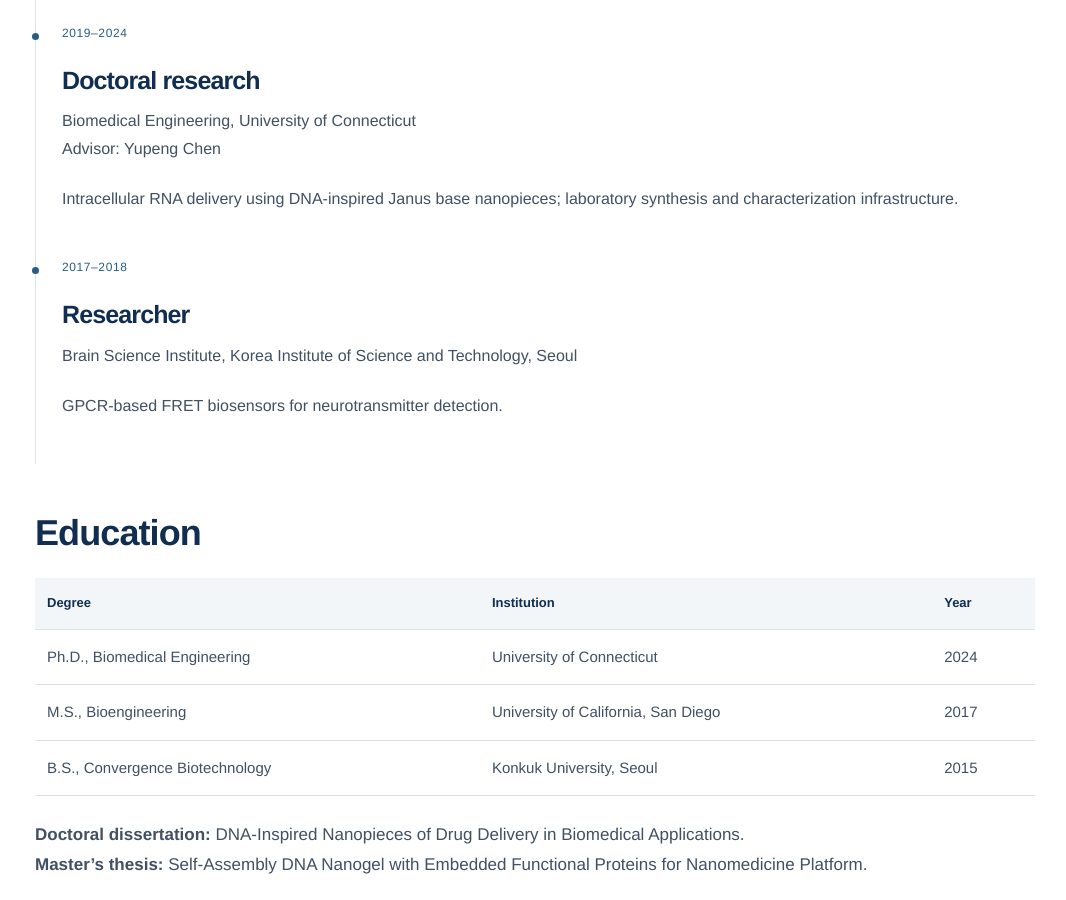
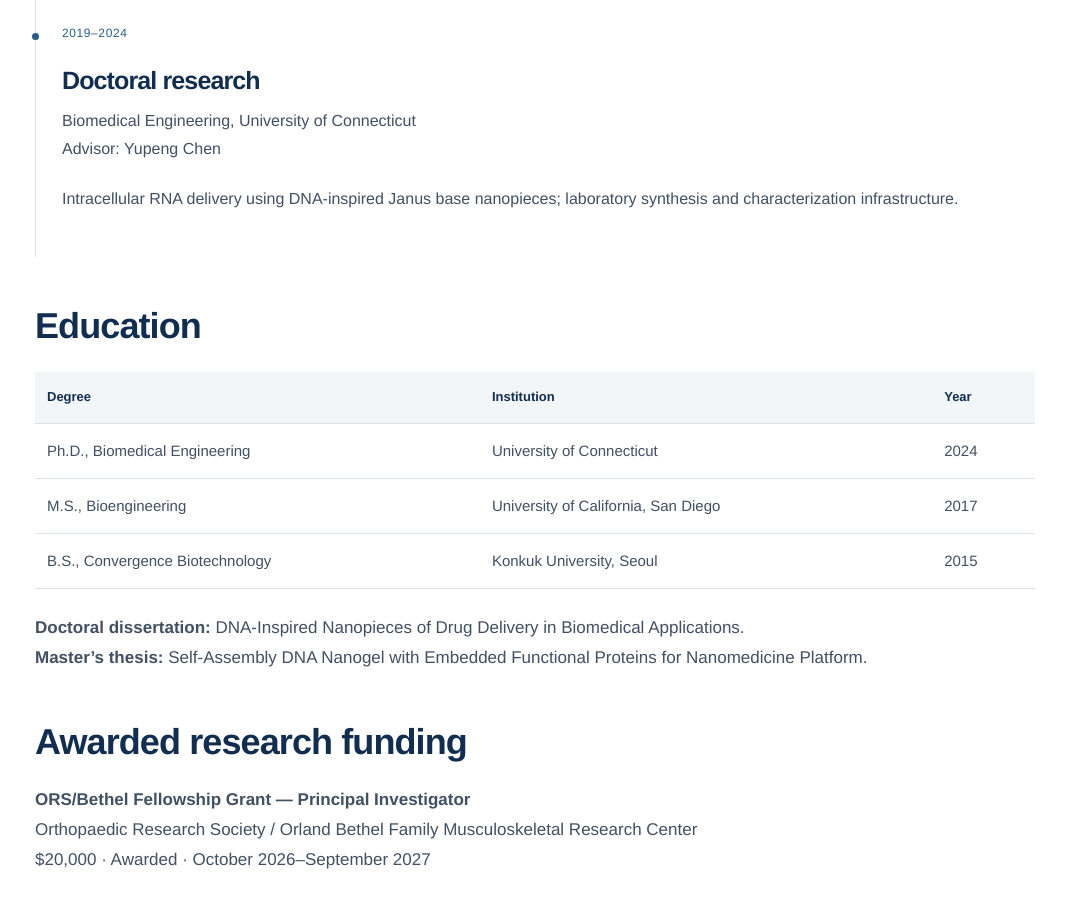
Before and after one commit to biojhleena-glitch/biojhleena-glitch.github.io, a Jekyll site: the page built from _pages/cv.md, in a window 1280 px wide and 900 px high, scrolled down 893 px. Shown: the whole window, without its empty margins (105-1171 px from the left). Built offline with Jekyll 4.4.1, drawn with Linux system fonts in a browser that asks for light colours.

Commit message:
Remove KIST background and update the fellowship source

```diff
--- a/_pages/about.html
+++ b/_pages/about.html
@@ -19,7 +19,7 @@ home: true
       <p class="candidate-name">Jinhyung Lee, Ph.D.</p>
       <p class="candidate-role">Postdoctoral Research Associate<br> Biomedical Engineering · University of Connecticut</p>
       <p class="candidate-lead">I design DNA-inspired nanomaterials to help therapeutic cargo cross tissue barriers and reach its site of action inside cells.</p>
-      <div class="hero-actions"><a class="button button-primary" href="{{ '/research/' | relative_url }}">Explore my research <span aria-hidden="true">↗</span></a><a class="text-link" href="{{ '/files/Jinhyung-Lee-CV.pdf?v=20260913-cv' | relative_url }}">Download CV <span aria-hidden="true">↓</span></a></div>
+      <div class="hero-actions"><a class="button button-primary" href="{{ '/research/' | relative_url }}">Explore my research <span aria-hidden="true">↗</span></a><a class="text-link" href="{{ '/files/Jinhyung-Lee-CV.pdf?v=20260913-cv2' | relative_url }}">Download CV <span aria-hidden="true">↓</span></a></div>
       <div class="hero-profile-links"><a href="https://scholar.google.com/citations?user=5KHBwwkAAAAJ&amp;hl=en">Google Scholar ↗</a><a href="https://orcid.org/0000-0002-8058-3511">ORCID ↗</a><a href="mailto:jinhyung.lee@uconn.edu">Email ↗</a></div>
     </div>
   </div>
@@ -36,7 +36,7 @@ home: true
   <div class="about-narrative">
     <p class="about-lead">I am a biomedical engineer working at the intersection of nanomaterials, RNA delivery, and disease-relevant tissue models.</p>
     <p>At UConn, I work with Professor Yupeng Chen to understand how a carrier’s molecular architecture shapes what it can deliver—and where. My research combines material assembly and characterization with cellular imaging and biological evaluation, connecting the properties of a nanoparticle to the function of its therapeutic cargo.</p>
-    <p>My path spans biosensor research at the Korea Institute of Science and Technology, a master’s degree in Bioengineering at UC San Diego, and a Ph.D. in Biomedical Engineering at UConn. That experience has shaped a central question in my work: how can we design materials around the biological barriers a therapy must cross?</p>
+    <p>I earned a master’s degree in Bioengineering at UC San Diego and a Ph.D. in Biomedical Engineering at UConn. My training has shaped a central question in my work: how can we design materials around the biological barriers a therapy must cross?</p>
     <a class="text-link" href="{{ '/cv/' | relative_url }}">Education, experience &amp; recognition <span aria-hidden="true">↗</span></a>
   </div>
 </section>
@@ -82,7 +82,7 @@ home: true
     <div>
       <h3>2026–2027 BMRC/ORS Bethel Fellow</h3>
       <p>I am pleased to share my selection as a BMRC/ORS Bethel Fellow. Announced by the Bethel Musculoskeletal Research Center, the fellowship supports early-career investigators advancing musculoskeletal research. My award begins in October 2026.</p>
-      <a class="text-link" href="https://www.linkedin.com/feed/update/urn:li:share:7501340771585843200/">Read the fellowship announcement <span aria-hidden="true">↗</span></a>
+      <a class="text-link" href="https://www.bethel.pitt.edu/news/">Read the fellowship announcement <span aria-hidden="true">↗</span></a>
     </div>
   </div>
   <div class="update-row"><time datetime="2026-06">JUN 2026</time><p>Co-corresponding author of our study on drug and siRNA co-delivery in <a href="https://doi.org/10.1016/j.mtadv.2026.100845"><em>Materials Today Advances</em></a>.</p></div>
--- a/_pages/cv.md
+++ b/_pages/cv.md
@@ -5,7 +5,7 @@ permalink: /cv/
 intro: Biomedical engineering, bioinspired nanomaterials, and therapeutic delivery.
 ---
 
-<a class="button button-primary" href="{{ '/files/Jinhyung-Lee-CV.pdf?v=20260913-cv' | relative_url }}">Download CV <span class="filetype">PDF</span> <span aria-hidden="true">↓</span></a>
+<a class="button button-primary" href="{{ '/files/Jinhyung-Lee-CV.pdf?v=20260913-cv2' | relative_url }}">Download CV <span class="filetype">PDF</span> <span aria-hidden="true">↓</span></a>
 <p class="small-note">Updated September 2026.</p>
 
 ## Research appointments
@@ -30,16 +30,6 @@ Biomedical Engineering, University of Connecticut
 Advisor: Yupeng Chen
 
 Intracellular RNA delivery using DNA-inspired Janus base nanopieces; laboratory synthesis and characterization infrastructure.
-</div>
-
-<div class="timeline-item" markdown="1">
-<span class="timeline-date">2017–2018</span>
-
-### Researcher
-
-Brain Science Institute, Korea Institute of Science and Technology, Seoul
-
-GPCR-based FRET biosensors for neurotransmitter detection.
 </div>
 
 ## Education
```
Also changed, not shown: _pages/contact.md (+1 -1 lines).
